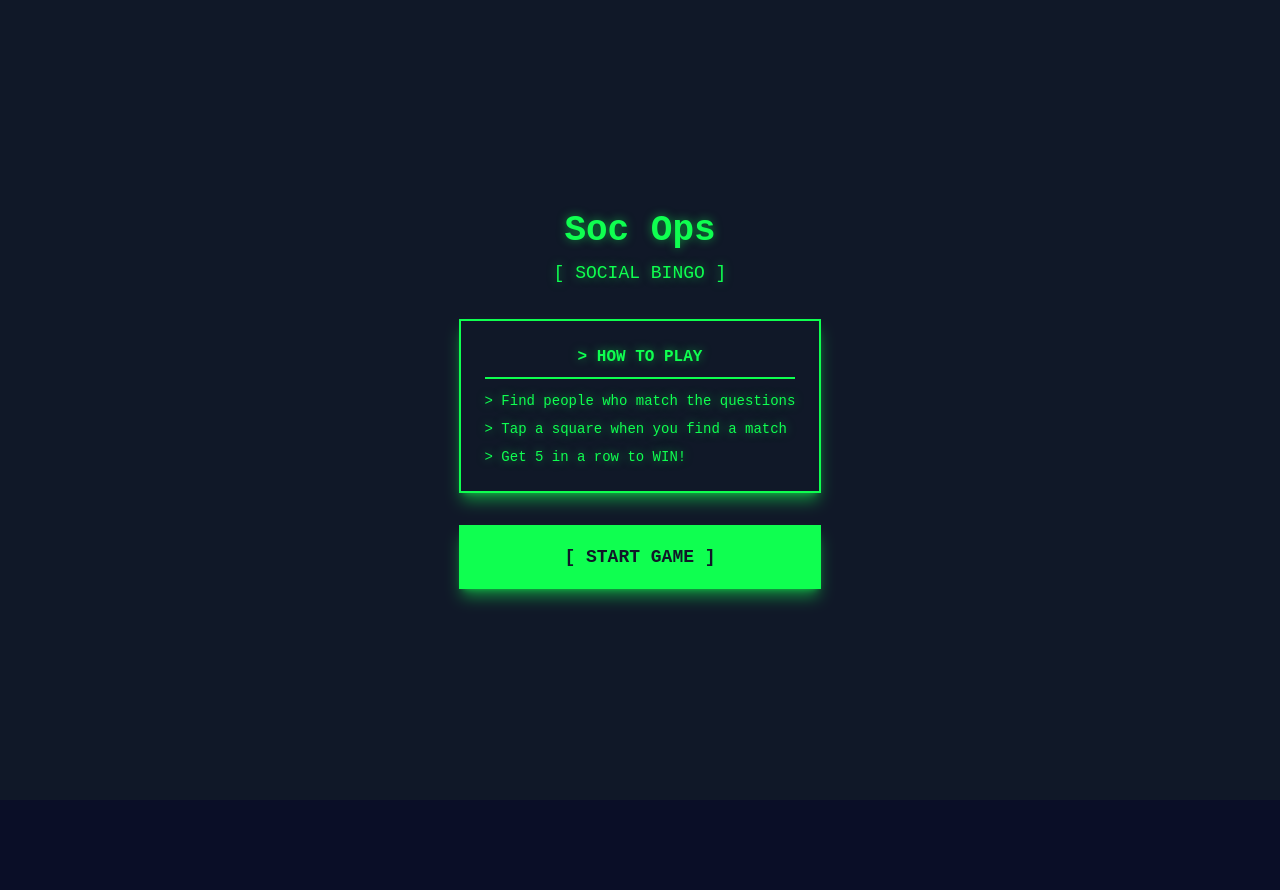
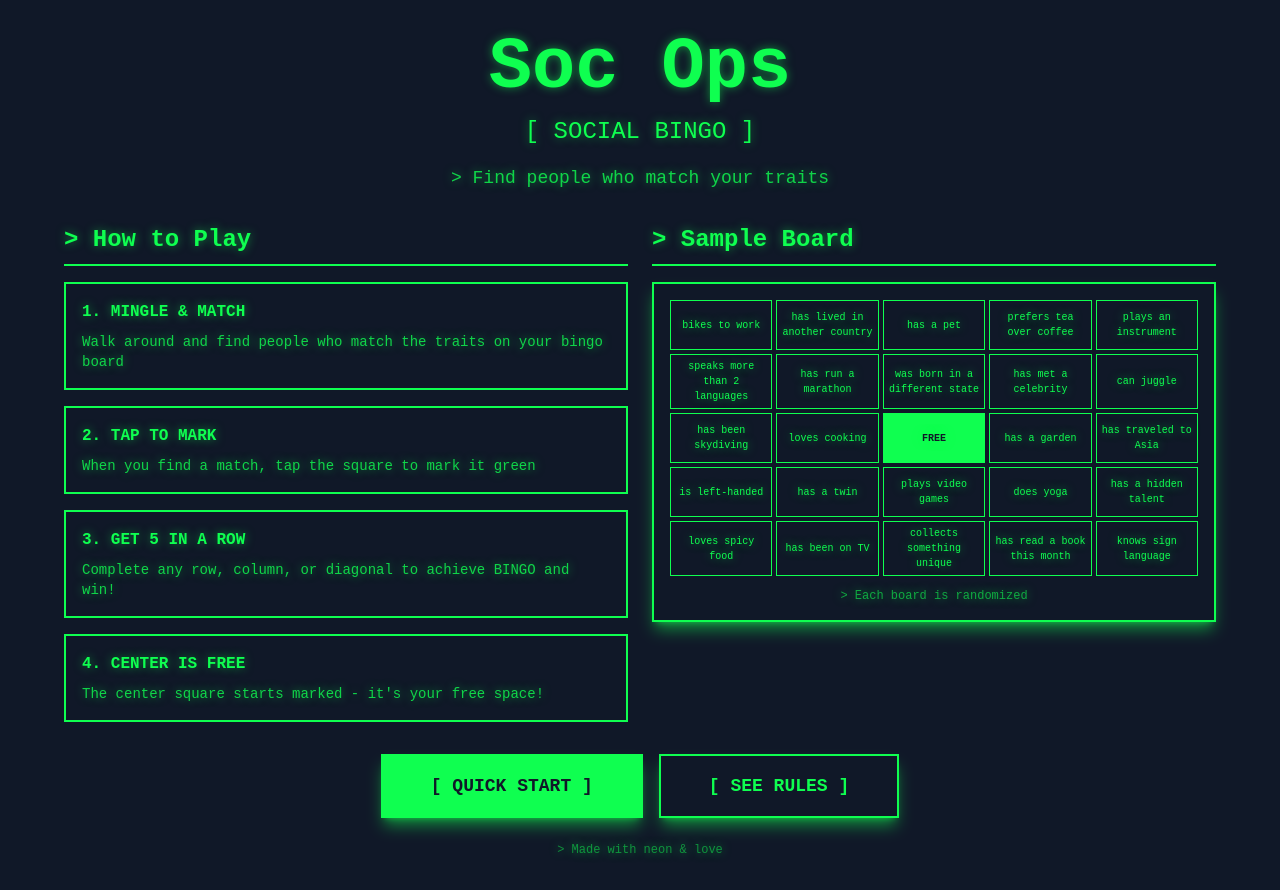
Before and after one commit to Junfromc/social-bingo, a React (Vite) app: page / in a window 1280 px wide. Before the commit the page ends 800 px from the top, so only its background shows below. Built offline with nearby package versions, Linux system fonts and the light colour scheme.

Commit message:
Redesign StartScreen as retro arcade-inspired landing page
Co-authored-by: Junfromc <101047429+Junfromc@users.noreply.github.com>

```diff
--- a/src/components/StartScreen.tsx
+++ b/src/components/StartScreen.tsx
@@ -1,29 +1,166 @@
+import { useState } from 'react';
+import { questions } from '../data/questions';
+
 interface StartScreenProps {
   onStart: () => void;
 }
 
 export function StartScreen({ onStart }: StartScreenProps) {
+  const [showRules, setShowRules] = useState(false);
+
+  // Sample 5x5 grid for preview (using first 24 questions + free space)
+  const previewGrid = questions.slice(0, 24);
+
   return (
-    <div className="flex flex-col items-center justify-center min-h-full p-6 bg-gray-900">
-      <div className="text-center max-w-sm">
-        <h1 className="text-4xl font-bold text-accent mb-2 font-mono">Soc Ops</h1>
-        <p className="text-lg text-accent mb-8 font-mono">[ SOCIAL BINGO ]</p>
-
-        <div className="bg-gray-900 border-2 border-accent p-6 shadow-lg shadow-accent/50 mb-8">
-          <h2 className="font-semibold text-accent mb-3 font-mono border-b-2 border-accent pb-2">&gt; HOW TO PLAY</h2>
-          <ul className="text-left text-accent text-sm space-y-2 font-mono">
-            <li>&gt; Find people who match the questions</li>
-            <li>&gt; Tap a square when you find a match</li>
-            <li>&gt; Get 5 in a row to WIN!</li>
-          </ul>
+    <div className="flex flex-col items-center justify-center min-h-full p-4 md:p-8 bg-gray-900 overflow-y-auto">
+      <div className="max-w-6xl w-full">
+        {/* Title with glitch animation */}
+        <div className="text-center mb-8">
+          <h1 className="text-5xl md:text-7xl font-bold text-accent mb-3 font-mono glitch-on-load glitch-on-hover">
+            Soc Ops
+          </h1>
+          <p className="text-xl md:text-2xl text-accent mb-4 font-mono">[ SOCIAL BINGO ]</p>
+          <p className="text-base md:text-lg text-accent/80 font-mono max-w-2xl mx-auto">
+            &gt; Find people who match your traits
+          </p>
         </div>
 
-        <button
-          onClick={onStart}
-          className="w-full bg-accent text-gray-900 font-semibold py-4 px-8 text-lg active:bg-accent-light transition-colors font-mono border-2 border-accent shadow-lg shadow-accent/50 hover:shadow-[0_0_20px_rgba(15,255,80,0.8)]"
-        >
-          [ START GAME ]
-        </button>
+        {/* Main content area */}
+        <div className="flex flex-col lg:flex-row gap-6 mb-8">
+          {/* How to Play Section */}
+          <div className="flex-1">
+            <h2 className="text-2xl font-bold text-accent mb-4 font-mono border-b-2 border-accent pb-2">
+              &gt; How to Play
+            </h2>
+
+            <div className="space-y-4">
+              {/* Interactive Rule Cards */}
+              <div
+                className="bg-gray-900 border-2 border-accent p-4 transition-all duration-300 hover:shadow-[0_0_15px_rgba(15,255,80,0.6)] hover:border-accent-light cursor-default"
+                onMouseEnter={(e) => e.currentTarget.style.transform = 'translateX(4px)'}
+                onMouseLeave={(e) => e.currentTarget.style.transform = 'translateX(0)'}
+              >
+                <h3 className="text-accent font-bold mb-2 font-mono">1. MINGLE &amp; MATCH</h3>
+                <p className="text-accent/80 text-sm font-mono">
+                  Walk around and find people who match the traits on your bingo board
+                </p>
+              </div>
+
+              <div
+                className="bg-gray-900 border-2 border-accent p-4 transition-all duration-300 hover:shadow-[0_0_15px_rgba(15,255,80,0.6)] hover:border-accent-light cursor-default"
+                onMouseEnter={(e) => e.currentTarget.style.transform = 'translateX(4px)'}
+                onMouseLeave={(e) => e.currentTarget.style.transform = 'translateX(0)'}
+              >
+                <h3 className="text-accent font-bold mb-2 font-mono">2. TAP TO MARK</h3>
+                <p className="text-accent/80 text-sm font-mono">
+                  When you find a match, tap the square to mark it green
+                </p>
+              </div>
+
+              <div
+                className="bg-gray-900 border-2 border-accent p-4 transition-all duration-300 hover:shadow-[0_0_15px_rgba(15,255,80,0.6)] hover:border-accent-light cursor-default"
+                onMouseEnter={(e) => e.currentTarget.style.transform = 'translateX(4px)'}
+                onMouseLeave={(e) => e.currentTarget.style.transform = 'translateX(0)'}
+              >
+                <h3 className="text-accent font-bold mb-2 font-mono">3. GET 5 IN A ROW</h3>
+                <p className="text-accent/80 text-sm font-mono">
+                  Complete any row, column, or diagonal to achieve BINGO and win!
+                </p>
+              </div>
+
+              <div
+                className="bg-gray-900 border-2 border-accent p-4 transition-all duration-300 hover:shadow-[0_0_15px_rgba(15,255,80,0.6)] hover:border-accent-light cursor-default"
+                onMouseEnter={(e) => e.currentTarget.style.transform = 'translateX(4px)'}
+                onMouseLeave={(e) => e.currentTarget.style.transform = 'translateX(0)'}
+              >
+                <h3 className="text-accent font-bold mb-2 font-mono">4. CENTER IS FREE</h3>
+                <p className="text-accent/80 text-sm font-mono">
+                  The center square starts marked - it's your free space!
+                </p>
+              </div>
+            </div>
+          </div>
+
+          {/* 5x5 Grid Preview */}
+          <div className="flex-1">
+            <h2 className="text-2xl font-bold text-accent mb-4 font-mono border-b-2 border-accent pb-2">
+              &gt; Sample Board
+            </h2>
+            <div className="bg-gray-900 border-2 border-accent p-4 shadow-lg shadow-accent/50">
+              <div className="grid grid-cols-5 gap-1">
+                {previewGrid.slice(0, 12).map((question, idx) => (
+                  <div
+                    key={idx}
+                    className="bg-gray-900 border border-accent p-1 text-[8px] md:text-[10px] text-accent text-center font-mono flex items-center justify-center min-h-[40px] md:min-h-[50px]"
+                  >
+                    {question}
+                  </div>
+                ))}
+                {/* Free space in center */}
+                <div className="bg-accent border border-accent p-1 text-[8px] md:text-[10px] text-gray-900 text-center font-mono font-bold flex items-center justify-center min-h-[40px] md:min-h-[50px]">
+                  FREE
+                </div>
+                {previewGrid.slice(12, 24).map((question, idx) => (
+                  <div
+                    key={idx + 12}
+                    className="bg-gray-900 border border-accent p-1 text-[8px] md:text-[10px] text-accent text-center font-mono flex items-center justify-center min-h-[40px] md:min-h-[50px]"
+                  >
+                    {question}
+                  </div>
+                ))}
+              </div>
+              <p className="text-accent/60 text-xs font-mono mt-3 text-center">
+                &gt; Each board is randomized
+              </p>
+            </div>
+          </div>
+        </div>
+
+        {/* Dual CTA Buttons */}
+        <div className="flex flex-col sm:flex-row gap-4 justify-center items-center mb-6">
+          <button
+            onClick={onStart}
+            className="w-full sm:w-auto bg-accent text-gray-900 font-bold py-4 px-12 text-lg transition-all font-mono border-2 border-accent shadow-lg shadow-accent/50 hover:shadow-[0_0_20px_rgba(15,255,80,0.8)] active:bg-accent-light"
+          >
+            [ QUICK START ]
+          </button>
+          <button
+            onClick={() => setShowRules(!showRules)}
+            className="w-full sm:w-auto bg-transparent text-accent font-bold py-4 px-12 text-lg transition-all font-mono border-2 border-accent shadow-lg shadow-accent/50 hover:shadow-[0_0_20px_rgba(15,255,80,0.8)] hover:bg-accent/10"
+          >
+            [ SEE RULES ]
+          </button>
+        </div>
+
+        {/* Expandable Rules Section */}
+        {showRules && (
+          <div className="bg-gray-900 border-2 border-accent p-6 shadow-2xl shadow-accent/50 mb-6">
+            <h3 className="text-xl font-bold text-accent mb-4 font-mono border-b-2 border-accent pb-2">
+              &gt; What is Social Bingo?
+            </h3>
+            <div className="text-accent/90 text-sm font-mono space-y-3">
+              <p>
+                Social Bingo is an icebreaker game designed for in-person events, mixers, and team building activities.
+              </p>
+              <p>
+                Each player receives a unique 5x5 grid filled with different traits and characteristics.
+                Your goal is to walk around, meet new people, and find someone who matches each square on your board.
+              </p>
+              <p>
+                When you find a match, tap the square to mark it. The first person to complete a full row,
+                column, or diagonal wins! It's a fun way to break the ice and learn interesting facts about others.
+              </p>
+              <p className="text-accent font-bold pt-2">
+                &gt; PRO TIP: Don't forget - the center square is always FREE!
+              </p>
+            </div>
+          </div>
+        )}
+
+        {/* Footer */}
+        <div className="text-center text-accent/50 text-xs font-mono">
+          &gt; Made with neon &amp; love
+        </div>
       </div>
     </div>
   );
--- a/src/index.css
+++ b/src/index.css
@@ -23,3 +23,39 @@ body {
   color: #0FFF50;
   text-shadow: 0 0 10px rgba(15, 255, 80, 0.5);
 }
+
+/* Glitch animation for retro arcade effect */
+@keyframes glitch {
+  0%, 100% {
+    transform: translate(0);
+    text-shadow: 0 0 10px rgba(15, 255, 80, 0.5);
+  }
+  10% {
+    transform: translate(-2px, 2px);
+    text-shadow: -2px 0 5px rgba(255, 0, 80, 0.7), 2px 0 5px rgba(0, 255, 255, 0.7);
+  }
+  20% {
+    transform: translate(2px, -2px);
+    text-shadow: 2px 0 5px rgba(255, 0, 80, 0.7), -2px 0 5px rgba(0, 255, 255, 0.7);
+  }
+  30% {
+    transform: translate(-2px, -2px);
+    text-shadow: -2px 0 5px rgba(0, 255, 255, 0.7), 2px 0 5px rgba(255, 0, 80, 0.7);
+  }
+  40% {
+    transform: translate(2px, 2px);
+    text-shadow: 2px 0 5px rgba(0, 255, 255, 0.7), -2px 0 5px rgba(255, 0, 80, 0.7);
+  }
+  50% {
+    transform: translate(0);
+    text-shadow: 0 0 10px rgba(15, 255, 80, 0.5);
+  }
+}
+
+.glitch-on-load {
+  animation: glitch 0.8s ease-in-out;
+}
+
+.glitch-on-hover:hover {
+  animation: glitch 0.6s ease-in-out;
+}
```
